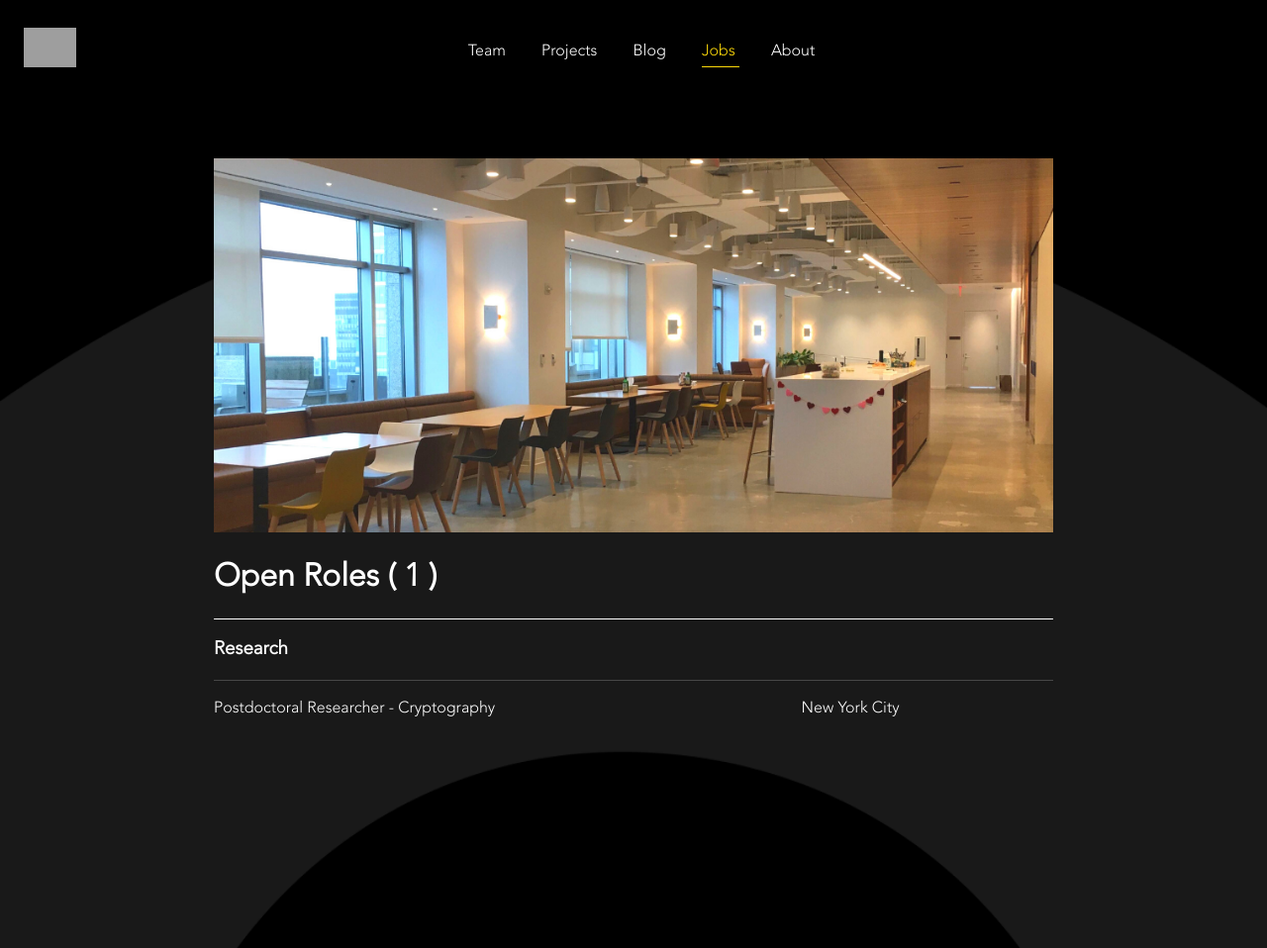
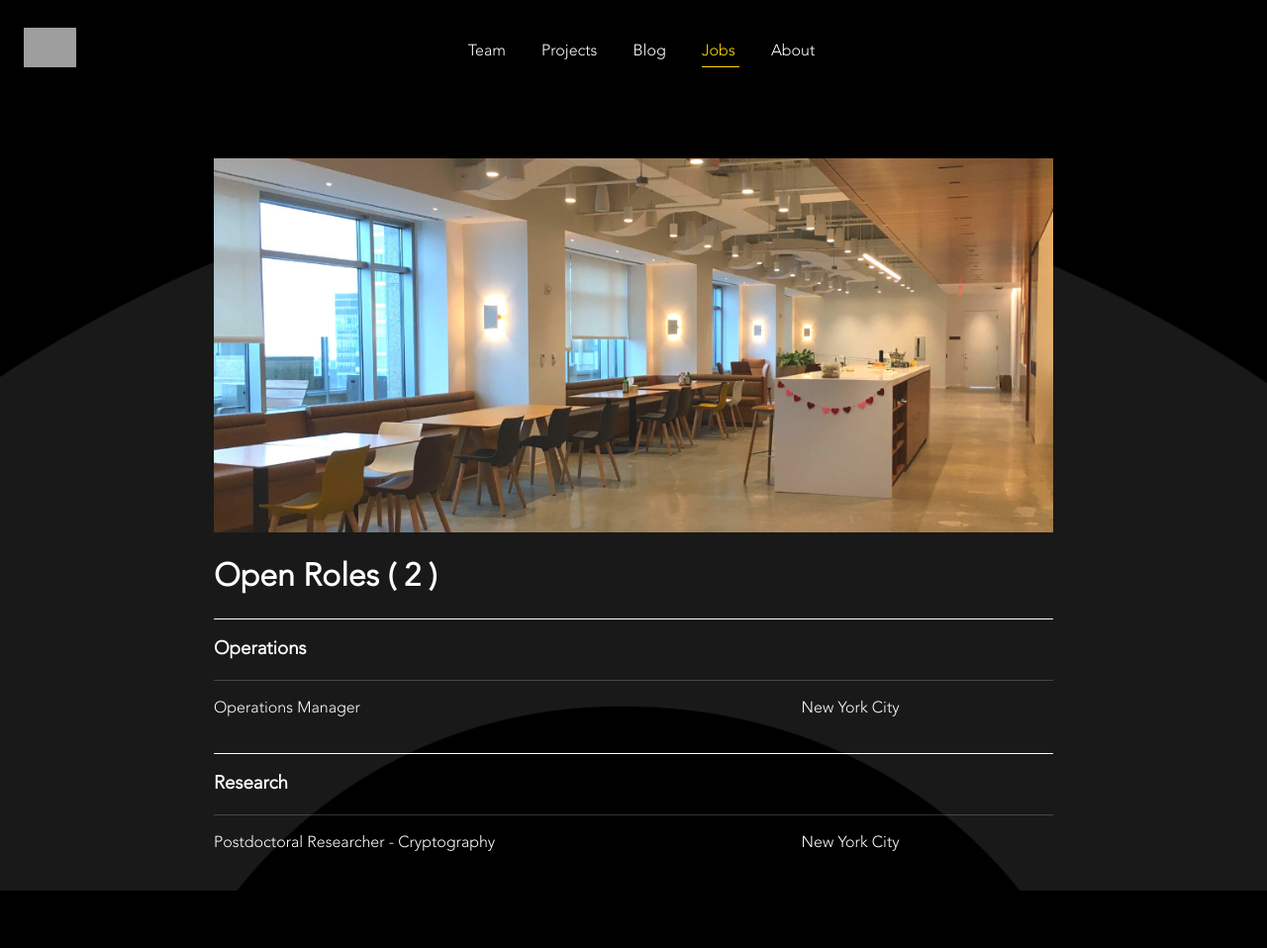
Before and after one commit to furszy/chaincodelabs.github.io, a Jekyll site: the page built from jobs.html, in a window 1280 px wide and 958 px high. Shown: the whole window at 99% size. Built offline with Jekyll 4.4.1, drawn with Linux system fonts in a browser that asks for light colours; grey boxes are pictures that could not be loaded.

Commit message:
add ops job to job page (#48)

```diff
--- a/_data/jobs.yml
+++ b/_data/jobs.yml
@@ -3,3 +3,9 @@
     title: Postdoctoral Researcher - Cryptography
     location: New York City
     link: https://jobs.lever.co/chaincode/a6d9c801-822d-4ccf-a86c-c117992a5d2e
+
+- department: Ops
+  job:
+    title: Operations Manager
+    location: New York City
+    link: https://chaincode.applytojob.com/apply/mywYUuE38u/Operations-Manager
--- a/jobs.html
+++ b/jobs.html
@@ -9,9 +9,22 @@ title: Jobs | Chaincode Labs
   </div>
   <h1>
     Open Roles (
-    <span class="jobs-number">1</span>
+    <span class="jobs-number">2</span>
     )
   </h1>
+  <div>
+    <h3 class="department">Operations</h3>
+    <a
+      href="https://chaincode.applytojob.com/apply/mywYUuE38u/Operations-Manager"
+      target="_blank"
+      rel="noopener"
+    >
+      <div class="role">
+        <p class="jobs-title">Operations Manager</p>
+        <p class="jobs-location">New York City</p>
+      </div>
+    </a>
+  </div>
   <div>
     <h3 class="department">Research</h3>
     <a
```
